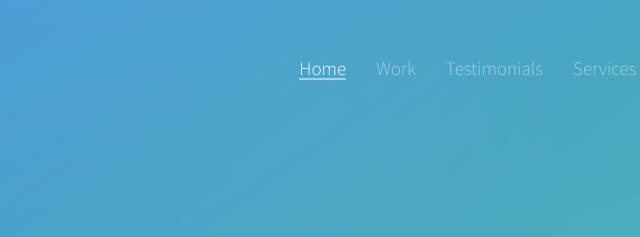
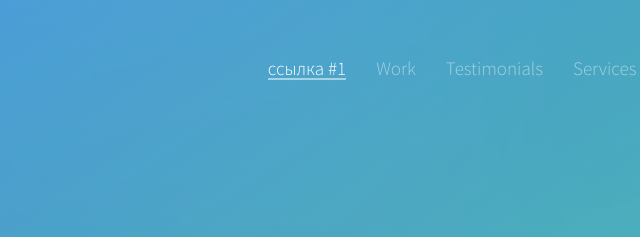
Before and after one commit to dengipro/dengipro.github.io, a plain HTML site: page index.html in a window 1280 px wide. Shown: the top 237 px of the page, 392-1032 px from the left. Drawn offline with Linux system fonts and the light colour scheme; some packages are replaced by stand-ins of ours; no server answers; files whose address does not match are found by name.

Commit message:
Update index.html

```diff
--- a/index.html
+++ b/index.html
@@ -201,7 +201,7 @@
 		        </div>
 		        <div id="navbar" class="navbar-collapse collapse">
 		          <ul class="nav navbar-nav navbar-right">
-		            <li class="active"><a href="#" data-nav-section="home"><span>Home</span></a></li>
+		            <li class="active"><a href="#" data-nav-section="home"><span>ссылка #1</span></a></li>
 		            <li><a href="#" data-nav-section="work"><span>Work</span></a></li>
 		            <li><a href="#" data-nav-section="testimonials"><span>Testimonials</span></a></li>
 		            <li><a href="#" data-nav-section="services"><span>Services</span></a></li>
```
